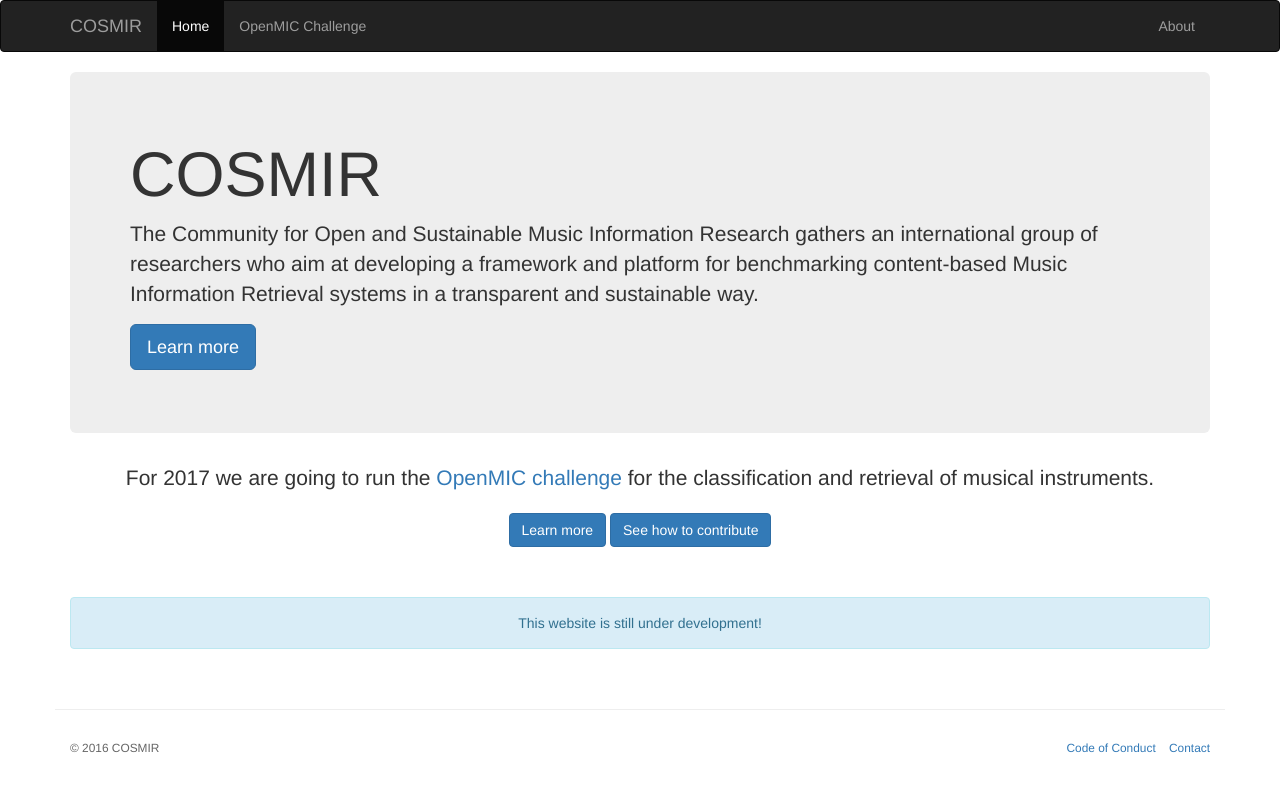
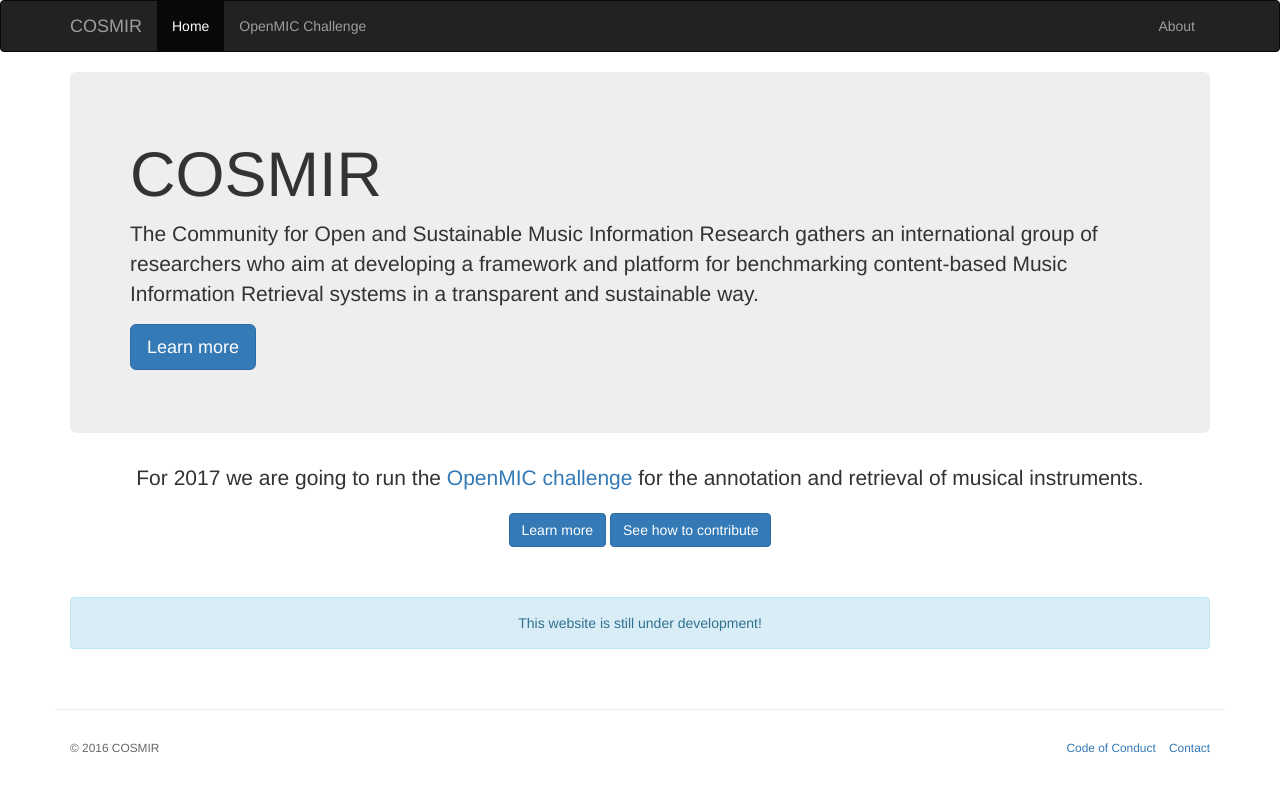
Before and after one commit to cosmir/cosmir.github.io, a Jekyll site: the page built from index.md, in a window 1280 px wide. Shown: the top 792 px of the page. Built offline with Jekyll 4.4.1, drawn with Linux system fonts in a browser that asks for light colours; nearby versions of some CDN libraries.

Commit message:
classification -> annotation

```diff
--- a/index.md
+++ b/index.md
@@ -9,5 +9,5 @@ title: COSMIR
   <p><a class="btn btn-primary btn-lg" href="/about.html" role="button">Learn more</a></p>
 </div>
 
-<p class="lead text-center" style="margin-top:30px;">For 2017 we are going to run the <a  href="/open-mic/">OpenMIC challenge</a> for the classification and retrieval of musical instruments.</p>
+<p class="lead text-center" style="margin-top:30px;">For 2017 we are going to run the <a  href="/open-mic/">OpenMIC challenge</a> for the annotation and retrieval of musical instruments.</p>
 <p class="text-center"><a class="btn btn-primary btn" href="/open-mic/" role="button">Learn more</a> <a class="btn btn-primary btn" href="/open-mic/contribute.html" role="button">See how to contribute</a></p>
```
